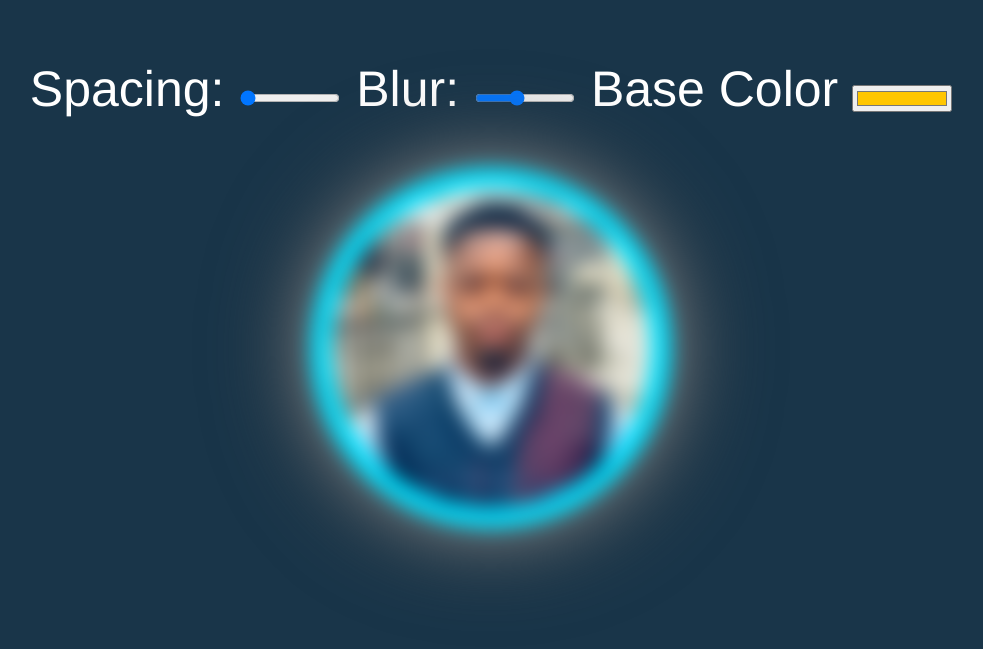
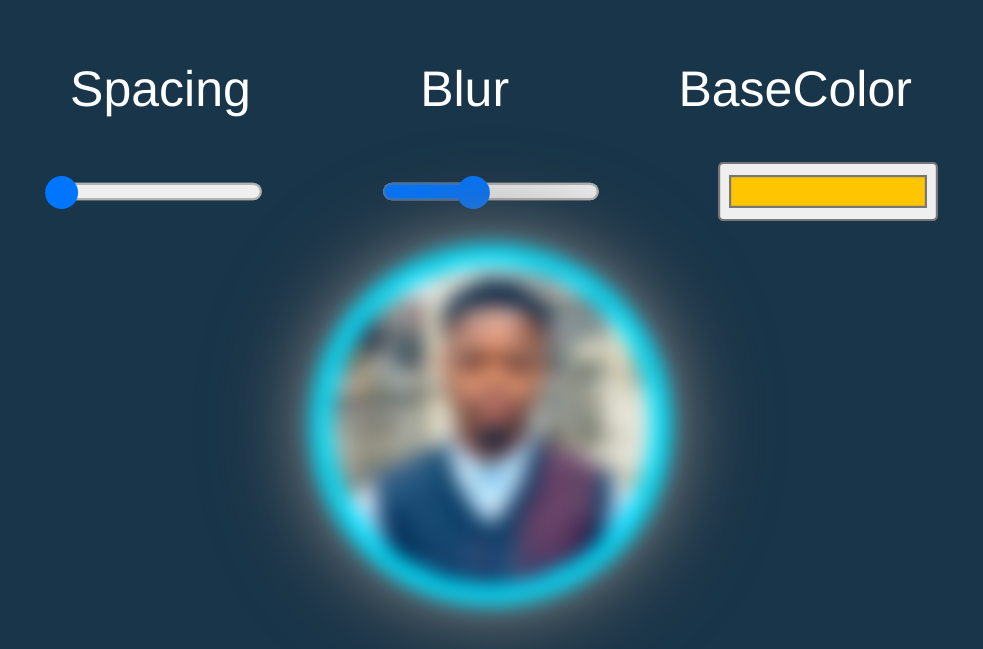
Before and after one commit to TofunmiTranspose/30daysJavaScriptChallenge, a plain HTML site: page Day3/index.html in a window 1280 px wide. Shown: the part 151-800 px from the top of the page, without its empty margins (149-1132 px from the left). Drawn offline with Linux system fonts and the light colour scheme.

Commit message:
Add files via upload

```diff
--- a/Day3/index.html
+++ b/Day3/index.html
@@ -8,12 +8,16 @@
   <body>
     <h2>Change theme with <span class="hl">JS</span></h2>
     <div class="controls">
-      <label for="spacing">Spacing:</label>
-      <input id="spacing" type="range" name="spacing" min="20" max="100" value="10" data-sizing="px"/>
-      <label for="blur">Blur:</label>
-      <input id="blur" type="range" name="blur"  min="0" max="25" value="10" data-sizing="px"/>
-      <label for="base">Base Color</label>
-      <input id="base" type="color" name="base" value="#ffc600" />
+      <div class="div1">
+        <label for="spacing">Spacing</label>
+        <label for="blur">Blur</label>
+        <label for="base">BaseColor</label>
+      </div>
+      <div class="div2">
+        <input id="spacing" type="range" name="spacing" min="20" max="80" value="10" data-sizing="px"/>
+        <input id="blur" type="range" name="blur"  min="0" max="25" value="10" data-sizing="px"/>
+        <input id="base" type="color" name="base" value="#ffc600" />
+      </div>
     </div>
     <img src="Profile picture .png" class="img"/>
     <style>
@@ -41,8 +45,25 @@
         font-weight: 100;
         font-size: 50px;
       }
+      input{
+        margin:0 5vw;
+        transform: scale(2.2);
+      }
       .controls {
         margin-bottom: 50px;
+        display: flex;
+        flex-direction: column;
+        align-items: center;
+        gap: 20px;
+        width: 80%;
+        margin: 0 auto;
+      }
+      .controls div{
+        width: 100%;
+        align-self: center;
+        display: flex;
+        justify-content: space-around;
+        margin-bottom: 5vh;
       }
       input {
         width: 100px;
```
